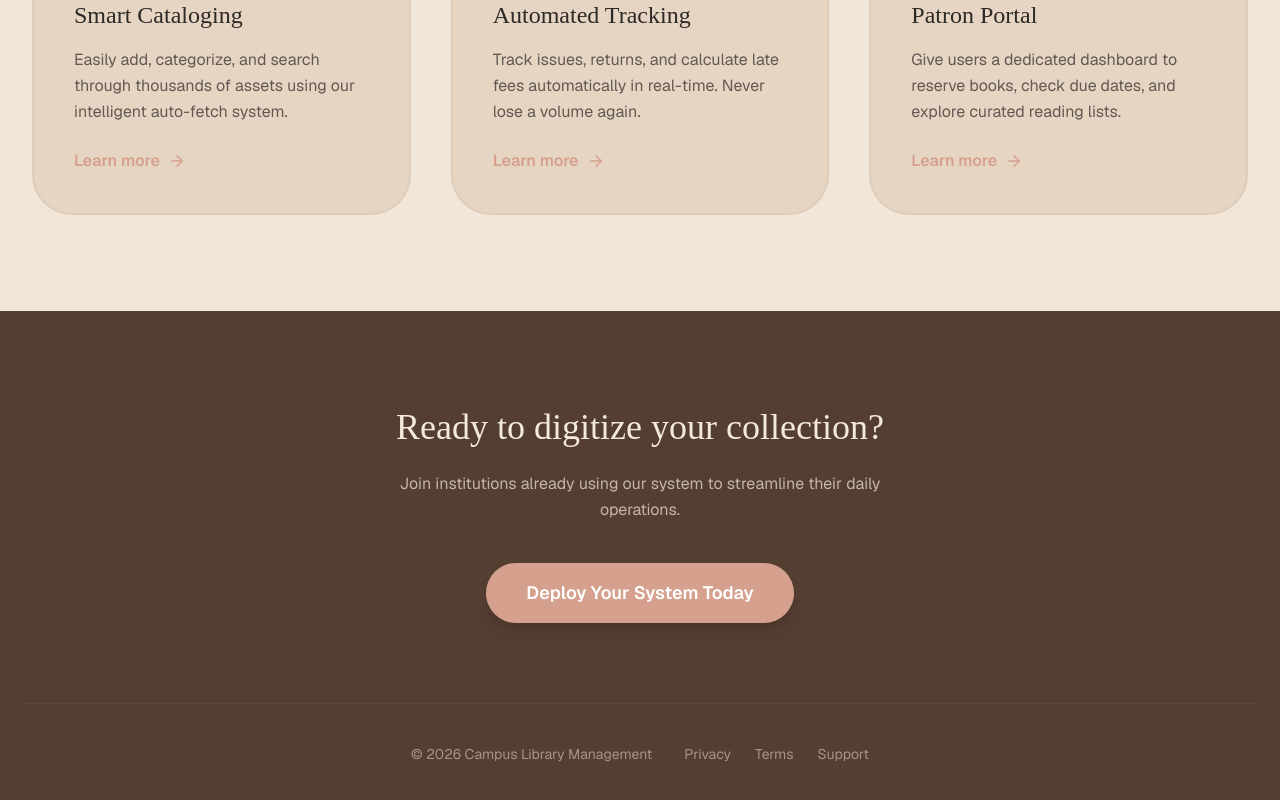
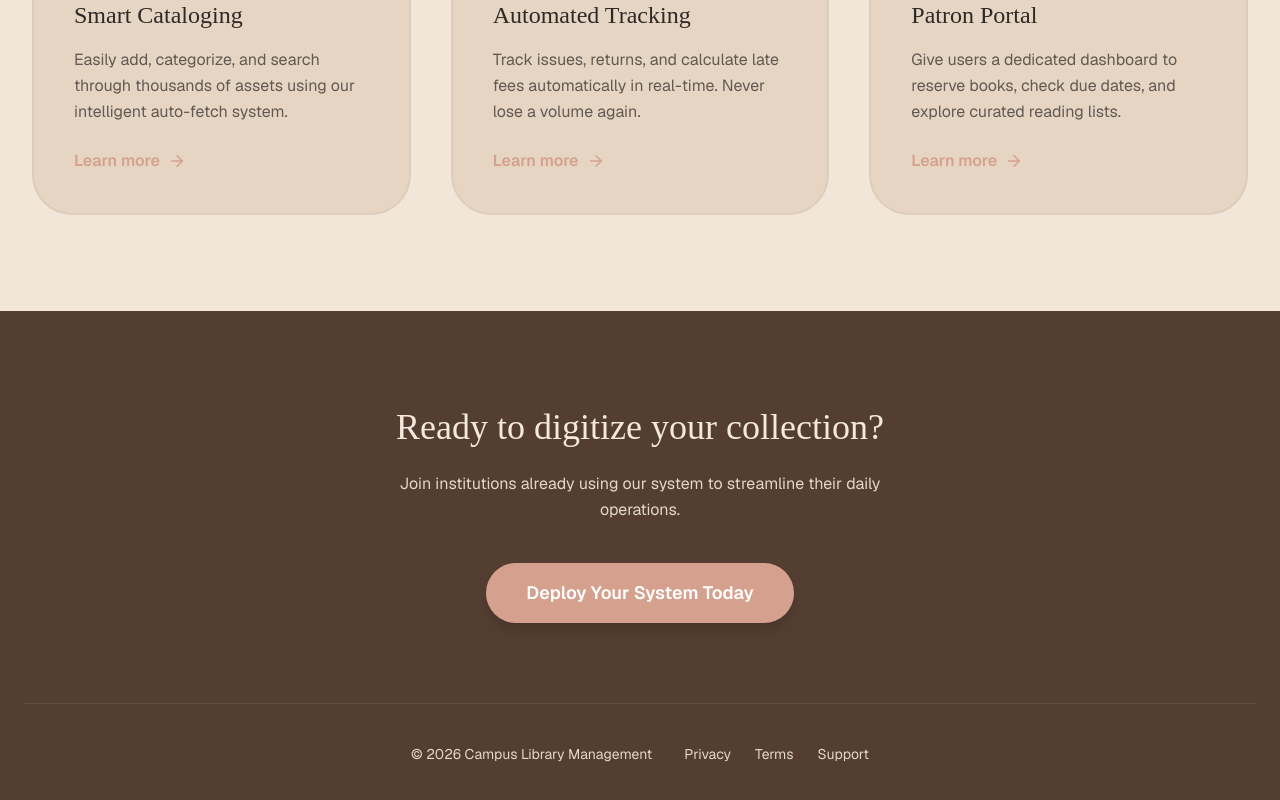
Before and after one commit to pavneet-singh-code/Library_Management, a Next.js app: page / in a window 1280 px wide. Shown: the part 1180-1980 px from the top of the page. Built offline with nearby package versions, Linux system fonts and the light colour scheme.

Commit message:
Added structure

```diff
--- a/src/app/page.js
+++ b/src/app/(public)/page.js
@@ -130,14 +130,14 @@ const LibraryLandingPage = () => {
                 <h2 className="text-4xl font-serif mb-6">
                     Ready to digitize your collection?
                 </h2>
-                <p className="opacity-70 mb-10 max-w-lg mx-auto leading-relaxed">
+                <p className="opacity-90 mb-10 max-w-lg mx-auto leading-relaxed">
                     Join institutions already using our system to streamline
                     their daily operations.
                 </p>
                 <button className="bg-accent text-white px-10 py-4 rounded-full font-semibold text-lg hover:scale-105 transition-transform shadow-lg">
                     Deploy Your System Today
                 </button>
-                <div className="mt-20 border-t border-background/10 pt-10 text-sm opacity-50 flex flex-col md:flex-row justify-center items-center gap-8">
+                <div className="mt-20 border-t border-background/10 pt-10 text-sm opacity-90 flex flex-col md:flex-row justify-center items-center gap-8">
                     <span>
                         © {new Date().getFullYear()} Campus Library Management
                     </span>
```
